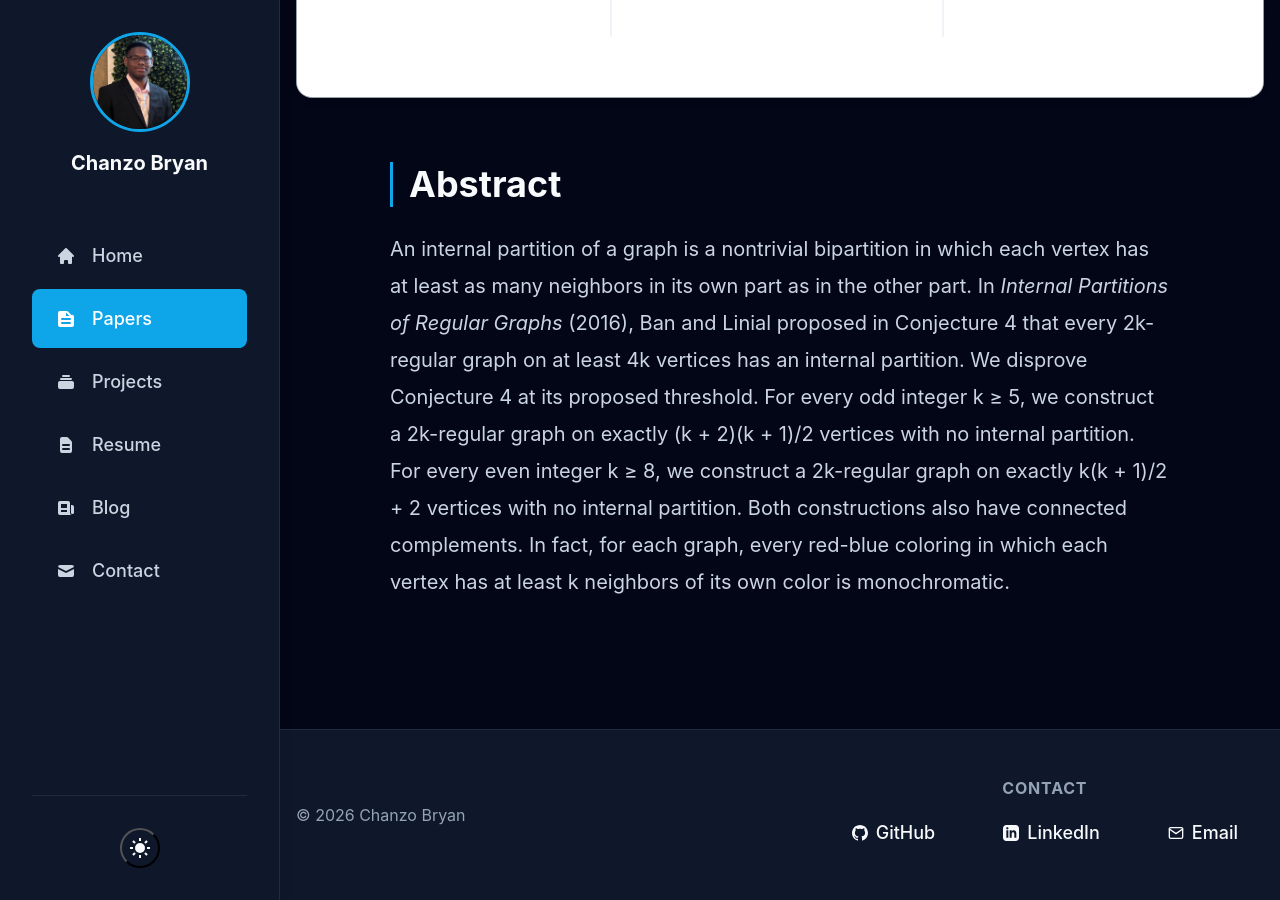
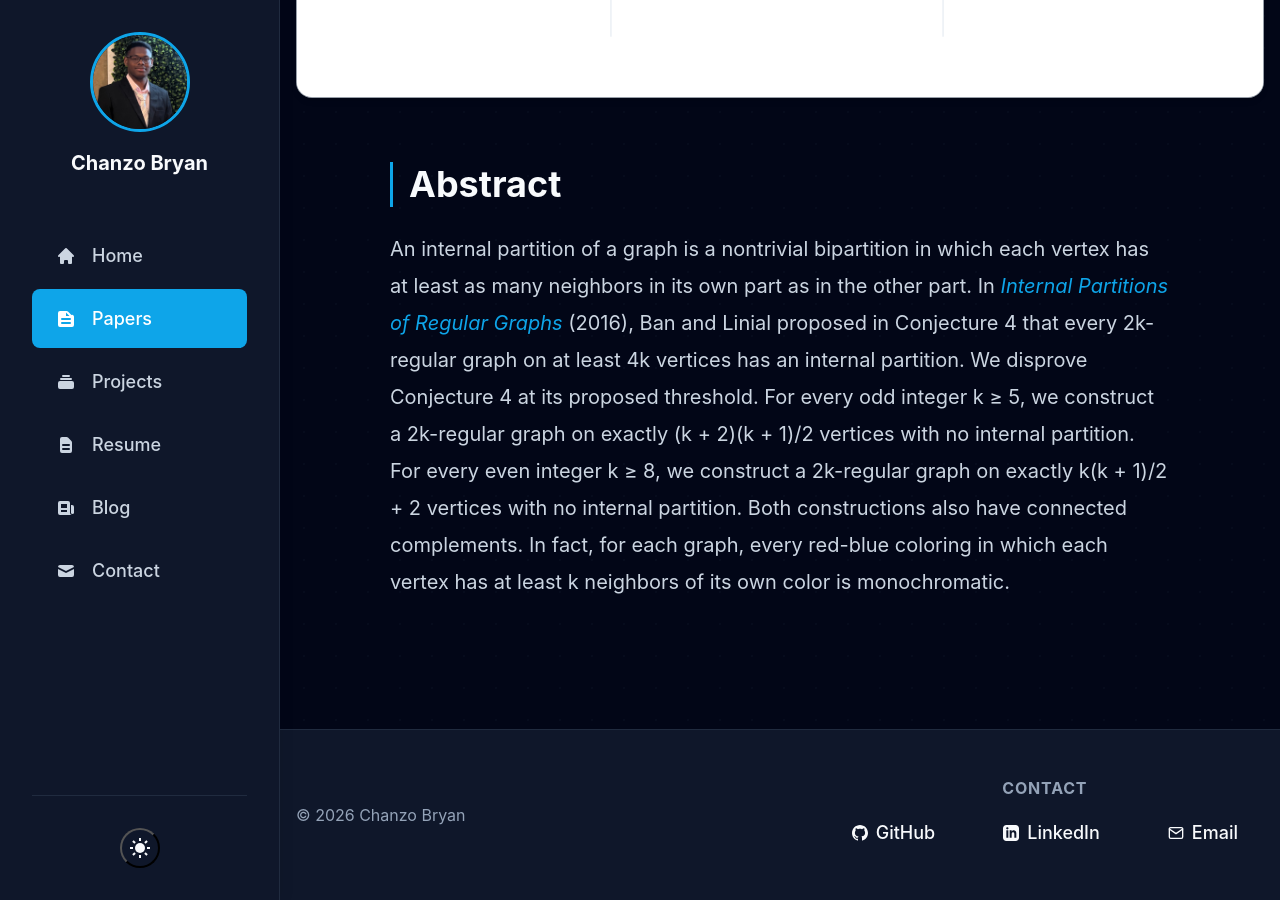
Before and after one commit to Chainso/chanzobryan.com, a Jekyll site: the page built from _papers/internal-partitions.md, in a window 1280 px wide and 900 px high, scrolled down 1161 px. Built offline with Jekyll 4.4.1, drawn with Linux system fonts in a browser that asks for light colours.

Commit message:
Link cited paper in abstract

```diff
--- a/_papers/internal-partitions.md
+++ b/_papers/internal-partitions.md
@@ -21,4 +21,4 @@ tags:
 
 ## Abstract
 
-An internal partition of a graph is a nontrivial bipartition in which each vertex has at least as many neighbors in its own part as in the other part. In *Internal Partitions of Regular Graphs* (2016), Ban and Linial proposed in Conjecture 4 that every 2k-regular graph on at least 4k vertices has an internal partition. We disprove Conjecture 4 at its proposed threshold. For every odd integer k ≥ 5, we construct a 2k-regular graph on exactly (k + 2)(k + 1)/2 vertices with no internal partition. For every even integer k ≥ 8, we construct a 2k-regular graph on exactly k(k + 1)/2 + 2 vertices with no internal partition. Both constructions also have connected complements. In fact, for each graph, every red-blue coloring in which each vertex has at least k neighbors of its own color is monochromatic.
+An internal partition of a graph is a nontrivial bipartition in which each vertex has at least as many neighbors in its own part as in the other part. In <a href="https://doi.org/10.1002/jgt.21909" target="_blank" rel="noopener"><em>Internal Partitions of Regular Graphs</em></a> (2016), Ban and Linial proposed in Conjecture 4 that every 2k-regular graph on at least 4k vertices has an internal partition. We disprove Conjecture 4 at its proposed threshold. For every odd integer k ≥ 5, we construct a 2k-regular graph on exactly (k + 2)(k + 1)/2 vertices with no internal partition. For every even integer k ≥ 8, we construct a 2k-regular graph on exactly k(k + 1)/2 + 2 vertices with no internal partition. Both constructions also have connected complements. In fact, for each graph, every red-blue coloring in which each vertex has at least k neighbors of its own color is monochromatic.
```
